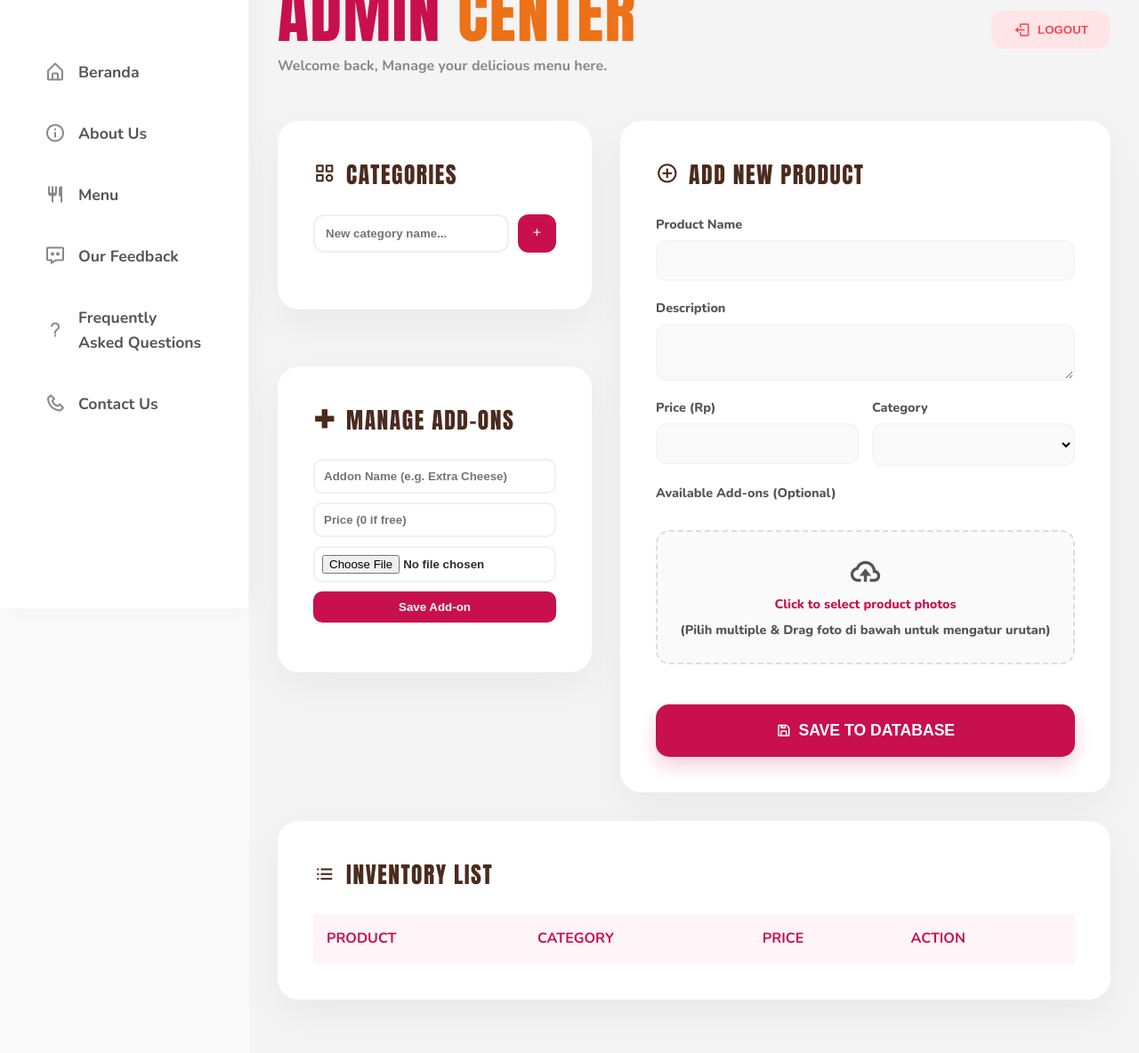
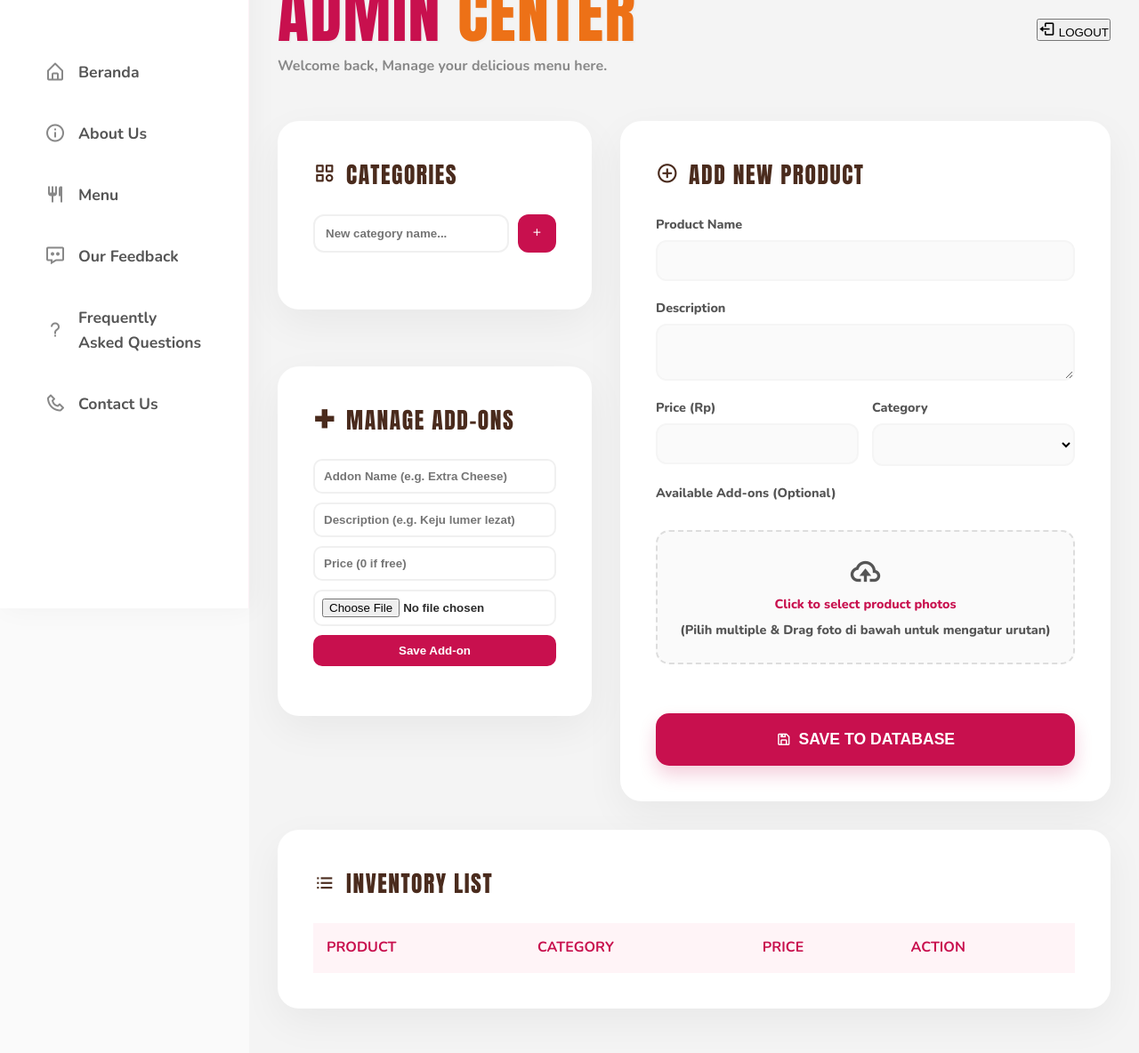
Before and after one commit to tobslayerr/pastanova-web, a plain HTML site: page admin/index.html in a window 1280 px wide. Shown: the part 116-1300 px from the top of the page at 89% size. Drawn offline with nearby package versions, Linux system fonts and the light colour scheme; no server answers; sample sign-in values are in the browser's storage.

Commit message:
Update index.html

```diff
--- a/admin/index.html
+++ b/admin/index.html
@@ -22,7 +22,7 @@
                     <h2>ADMIN <span class="text-orange">CENTER</span></h2>
                     <p>Welcome back, Manage your delicious menu here.</p>
                 </div>
-                <button onclick="logoutAdmin()" style="background:#FFE5E5; color:#FF4757; border:none; padding:12px 25px; border-radius:15px; font-weight:800; cursor:pointer; display:flex; align-items:center; gap:8px;">
+                <button onclick="logoutAdmin()" class="btn-logout">
                     <i class='bx bx-log-out' style="font-size: 1.2rem;"></i> LOGOUT
                 </button>
             </div>
@@ -42,6 +42,7 @@
                         <h3><i class='bx bx-plus-medical'></i> MANAGE ADD-ONS</h3>
                         <form id="addonForm" class="mini-form-column">
                             <input type="text" id="addonName" placeholder="Addon Name (e.g. Extra Cheese)" required>
+                            <input type="text" id="addonDesc" placeholder="Description (e.g. Keju lumer lezat)" required>
                             <input type="number" id="addonPrice" placeholder="Price (0 if free)" required>
                             <input type="file" id="addonImage" accept="image/*" required style="padding: 8px;">
                             <button type="submit" class="btn-save-addon" id="saveAddonBtn">Save Add-on</button>
@@ -51,7 +52,7 @@
                 </div>
 
                 <div class="admin-card reveal from-right">
-                    <h3><i class='bx bx-plus-circle'></i> ADD NEW PRODUCT</h3>
+                    <h3 id="formTitle"><i class='bx bx-plus-circle'></i> ADD NEW PRODUCT</h3>
                     <form id="menuForm">
                         <div class="form-group">
                             <label>Product Name</label>
@@ -74,8 +75,7 @@
 
                         <div class="form-group">
                             <label>Available Add-ons (Optional)</label>
-                            <div id="addonSelectionGrid" class="addon-selection-grid">
-                                </div>
+                            <div id="addonSelectionGrid" class="addon-selection-grid"></div>
                         </div>
 
                         <div class="form-group">
@@ -88,9 +88,14 @@
                             <div id="imagePreviewContainer" class="preview-grid"></div>
                         </div>
 
-                        <button type="submit" id="submitMenuBtn" class="full-btn">
-                            <i class='bx bx-save'></i> SAVE TO DATABASE
-                        </button>
+                        <div style="display:flex; gap:10px; margin-top: 10px;">
+                            <button type="submit" id="submitMenuBtn" class="full-btn" style="flex:1;">
+                                <i class='bx bx-save'></i> SAVE TO DATABASE
+                            </button>
+                            <button type="button" id="cancelEditBtn" class="full-btn btn-cancel" style="display:none; flex:0.3;" onclick="cancelEdit()">
+                                CANCEL
+                            </button>
+                        </div>
                     </form>
                 </div>
             </div>
```
